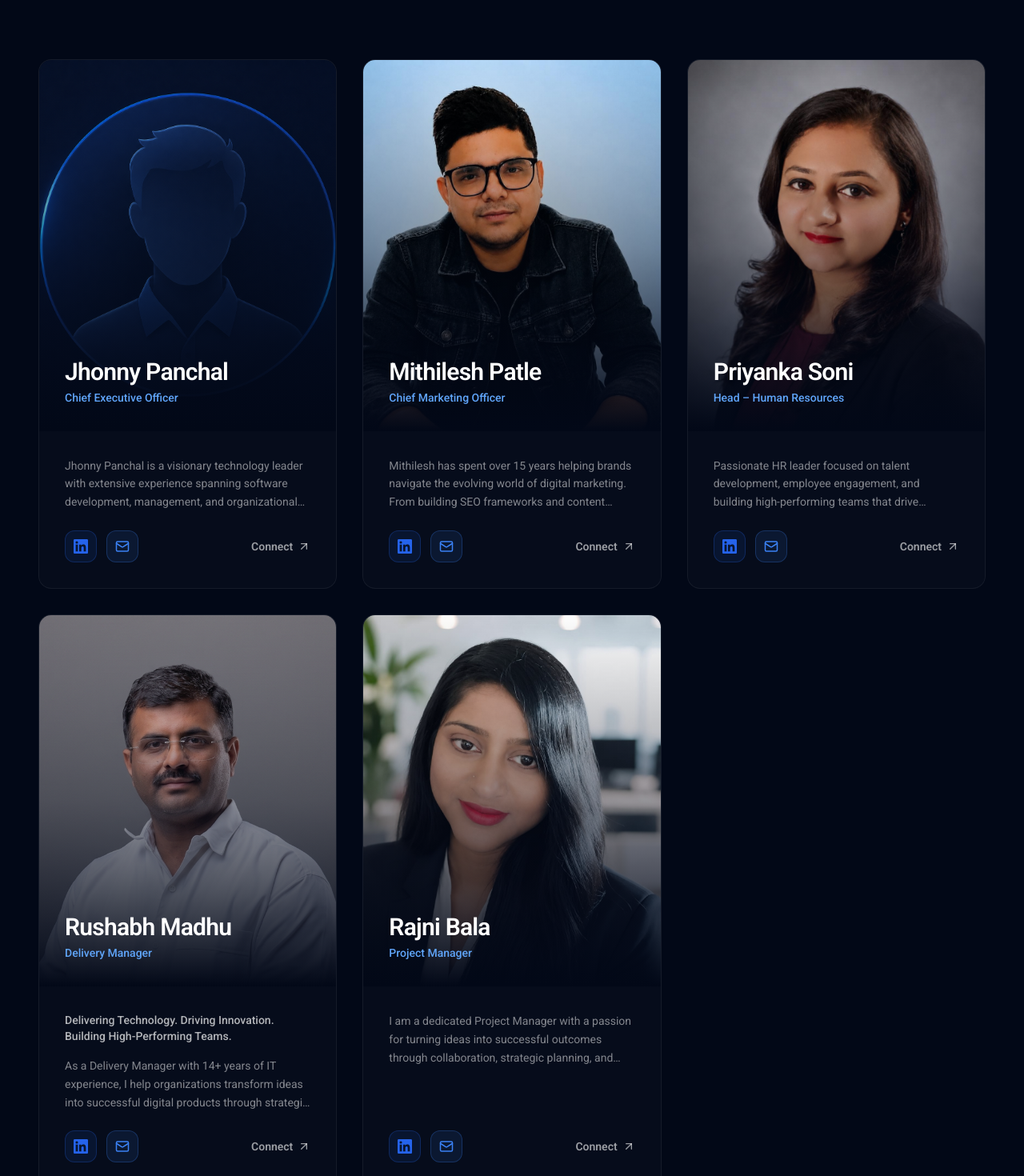
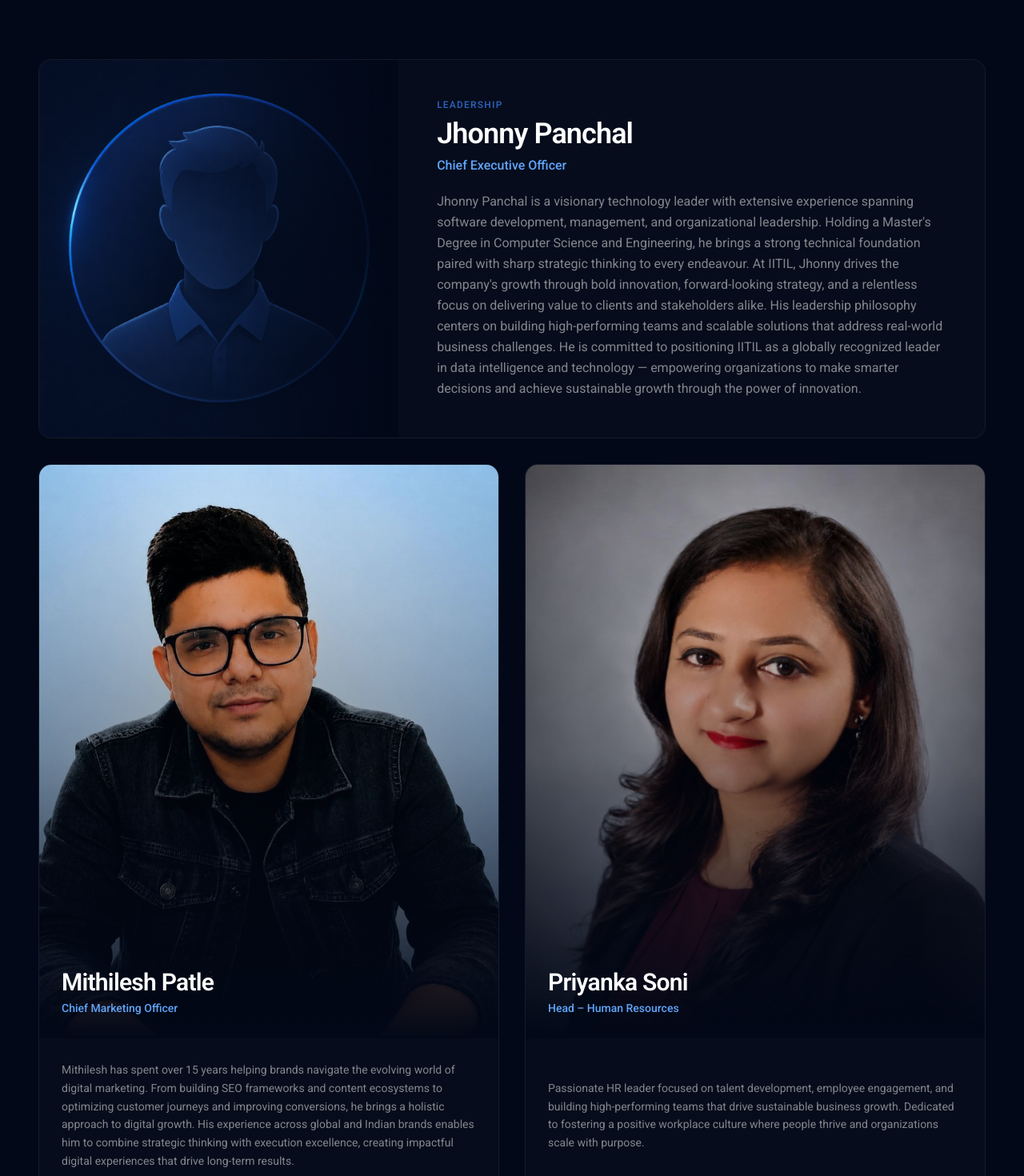
Before and after one commit to gunjan-wanjare/iitil, a Next.js app: page /team in a window 1280 px wide. Shown: the part 1000-2470 px from the top of the page at 80% size. Built offline with nearby package versions, Linux system fonts and the light colour scheme.

Commit message:
out team updates

```diff
--- a/components/team/LeadershipCard.tsx
+++ b/components/team/LeadershipCard.tsx
@@ -2,8 +2,6 @@
 
 import { memo } from "react";
 import { motion } from "framer-motion";
-import { Mail, ArrowUpRight } from "lucide-react";
-import LinkedInIcon from "@/components/ui/LinkedInIcon";
 import TeamMemberImage from "@/components/team/TeamMemberImage";
 import type { TeamMember } from "@/lib/team-data";
 import { EASE } from "@/lib/animations";
@@ -11,109 +9,122 @@ import { EASE } from "@/lib/animations";
 interface LeadershipCardProps {
   member: TeamMember;
   index: number;
+  variant?: "portrait" | "landscape";
 }
 
-const LeadershipCard = memo(function LeadershipCard({ member, index }: LeadershipCardProps) {
+const LeadershipCard = memo(function LeadershipCard({
+  member,
+  index,
+  variant = "portrait",
+}: LeadershipCardProps) {
+  const isLandscape = variant === "landscape";
+
   return (
     <motion.article
-      // Entry animation variants
       initial="hidden"
       whileInView="visible"
       viewport={{ once: true, margin: "-60px" }}
-      transition={{ delay: index * 0.1, duration: 0.7, ease: EASE }}
       variants={{
         hidden: { opacity: 0, y: 40 },
         visible: { opacity: 1, y: 0 },
       }}
-      className="group relative rounded-2xl overflow-hidden border border-white/[0.06] bg-white/[0.02]"
+      transition={{ delay: index * 0.1, duration: 0.7, ease: EASE }}
+      className={`group relative rounded-2xl overflow-hidden border border-white/[0.06] bg-white/[0.02]
+        transition-[transform,box-shadow] duration-500
+        hover:scale-[1.015]
+        hover:shadow-[inset_0_1px_0_rgba(255,255,255,0.08),0_0_0_1px_rgba(37,99,235,0.28),0_20px_40px_rgba(0,0,0,0.4)]
+        ${isLandscape ? "flex flex-col md:flex-row" : "flex flex-col"}
+      `}
+      style={{ transitionTimingFunction: "cubic-bezier(0.25,0.46,0.45,0.94)" }}
     >
-      {/* Container Motion Div - Handles the "Opening/Expanding" Effect */}
-      <motion.div
-        variants={{
-          rest: {
-            scale: 1,
-            boxShadow: "inset 0 1px 0 rgba(255,255,255,0.06), 0 0 0 1px rgba(37,99,235,0.08)"
-          },
-          hover: {
-            scale: 1.02,
-            boxShadow: "inset 0 1px 0 rgba(255,255,255,0.08), 0 0 0 1px rgba(37,99,235,0.28), 0 20px 40px rgba(0,0,0,0.4)"
+      {/* Image Container */}
+      <div
+        className={`relative overflow-hidden flex-shrink-0
+          ${isLandscape
+            ? "w-full md:w-[38%] aspect-[4/5] md:aspect-auto md:min-h-[400px]" // Increased height here
+            : "aspect-[4/5]" // Changed from 3/2 to 4/5 for more vertical height
           }
-        }}
-        initial="rest"
-        whileHover="hover"
-        animate="rest"
-        transition={{ duration: 0.4, ease: EASE }}
-        className="h-full flex flex-col"
+        `}
       >
-        <div className="relative aspect-[4/5] overflow-hidden">
-          <motion.div
-            className="absolute inset-0"
-            variants={{
-              rest: { scale: 1 },
-              hover: { scale: 1.08 }
-            }}
-            transition={{ duration: 0.5, ease: EASE }}
+        <div
+          className="absolute inset-0 group-hover:[transform:scale(1.06)] transition-transform duration-500 will-change-transform"
+          style={{ transitionTimingFunction: "cubic-bezier(0.25,0.46,0.45,0.94)" }}
         >
+          {/* Note: Ensure TeamMemberImage applies 'object-cover' internally */}
           <TeamMemberImage
             src={member.image}
             alt={`Portrait of ${member.name}`}
             name={member.name}
             priority={index < 2}
-              sizes="(max-width: 768px) 100vw, 33vw"
+            className="w-full h-full object-cover object-top"
+            sizes={
+              isLandscape
+                ? "(max-width: 768px) 100vw, 40vw"
+                : "(max-width: 768px) 100vw, 33vw"
+            }
           />
-          </motion.div>
+        </div>
 
-          <div aria-hidden className="absolute inset-0 bg-gradient-to-t from-[#020817] via-[#020817]/40 to-transparent" />
+        {/* Gradient */}
+        <div
+          aria-hidden
+          className={`absolute inset-0 ${
+            isLandscape
+              ? "bg-gradient-to-r from-transparent via-[#020817]/10 to-[#020817]"
+              : "bg-gradient-to-t from-[#020817] via-[#020817]/40 to-transparent"
+          }`}
+        />
 
-          <div className="absolute bottom-0 left-0 right-0 p-6 md:p-8">
+        {!isLandscape && (
+          <div className="absolute bottom-0 left-0 right-0 p-6 md:p-7">
             <h3 className="text-2xl md:text-3xl font-semibold text-white tracking-tight">
               {member.name}
             </h3>
-            <p className="mt-1 text-sm font-medium text-[#60a5fa]">{member.designation}</p>
+            <p className="mt-1 text-sm font-medium text-[#60a5fa]">
+              {member.designation}
+            </p>
           </div>
+        )}
       </div>
 
-        <div className="p-6 md:p-8 flex flex-col flex-grow">
-          {member.tagline && (
-            <p className="text-sm font-medium text-white/70 mb-4">{member.tagline}</p>
+      {/* Content */}
+      <div
+        className={`flex flex-col justify-center flex-grow
+          ${isLandscape ? "p-8 md:p-10 lg:p-12" : "p-6 md:p-7"}
+        `}
+      >
+        {isLandscape && (
+          <div className="mb-5">
+            <p className="text-xs font-semibold uppercase tracking-widest text-[#3b82f6]/70 mb-2">
+              Leadership
+            </p>
+            <h3 className="text-3xl md:text-4xl font-semibold text-white tracking-tight">
+              {member.name}
+            </h3>
+            <p className="mt-2 text-base font-medium text-[#60a5fa]">
+              {member.designation}
+            </p>
+          </div>
         )}
 
-          <p className="text-sm text-white/50 leading-relaxed line-clamp-3 group-hover:line-clamp-none transition-all duration-500">
+        {member.tagline && (
+          <p
+            className={`font-medium text-white/70 ${
+              isLandscape ? "text-base mb-4" : "text-sm mb-3"
+            }`}
+          >
+            {member.tagline}
+          </p>
+        )}
+
+        <p
+          className={`text-white/50 leading-relaxed ${
+            isLandscape ? "text-sm md:text-base" : "text-sm"
+          }`}
+        >
           {member.bio}
         </p>
-
-          <div className="mt-auto pt-6 flex items-center gap-3">
-            {member.linkedin && (
-              <motion.a
-                href={member.linkedin}
-                target="_blank"
-                rel="noopener noreferrer"
-                whileHover={{ scale: 1.1, rotate: 5 }}
-                className="w-10 h-10 rounded-xl flex items-center justify-center text-[#2563eb] bg-[#2563eb]/10 border border-[#2563eb]/25"
-              >
-                <LinkedInIcon size={18} />
-              </motion.a>
-            )}
-            {member.email && (
-              <motion.a
-                href={`mailto:${member.email}`}
-                whileHover={{ scale: 1.1, rotate: -5 }}
-                className="w-10 h-10 rounded-xl flex items-center justify-center text-[#3b82f6] bg-[#3b82f6]/10 border border-[#3b82f6]/25"
-              >
-                <Mail size={18} />
-              </motion.a>
-            )}
-            <motion.a
-              href="/reach-us"
-              whileHover={{ x: 4 }}
-              className="ml-auto inline-flex items-center gap-1.5 text-sm font-semibold text-white/60 hover:text-white"
-            >
-              Connect
-              <ArrowUpRight size={16} />
-            </motion.a>
       </div>
-        </div>
-      </motion.div>
     </motion.article>
   );
 });
--- a/components/team/LeadershipSection.tsx
+++ b/components/team/LeadershipSection.tsx
@@ -8,9 +8,26 @@ import LeadershipCard from "@/components/team/LeadershipCard";
 import { LEADERSHIP_MEMBERS } from "@/lib/team-data";
 import { fadeUp } from "@/lib/animations";
 
+/**
+ * Expected LEADERSHIP_MEMBERS order:
+ *  [0] CEO        → landscape hero
+ *  [1] CMO        → row 1, col 1
+ *  [2] HR Head    → row 1, col 2
+ *  [3] Delivery Mgr → row 2, col 1
+ *  [4] Project Mgr  → row 2, col 2
+ */
+
 const LeadershipSection = memo(function LeadershipSection() {
+  const [ceo, ...rest] = LEADERSHIP_MEMBERS;
+  const row1 = rest.slice(0, 2); // CMO, HR Head
+  const row2 = rest.slice(2, 4); // Delivery Manager, Project Manager
+
   return (
-    <section className="relative py-28 md:py-32 overflow-hidden" aria-labelledby="leadership-heading">
+    <section
+      className="relative py-28 md:py-32 overflow-hidden"
+      aria-labelledby="leadership-heading"
+    >
+      {/* Top glow */}
       <div
         aria-hidden
         className="absolute top-0 left-0 right-0 h-[200px] pointer-events-none"
@@ -21,6 +38,7 @@ const LeadershipSection = memo(function LeadershipSection() {
       />
 
       <div className="max-w-7xl mx-auto px-6 md:px-12">
+        {/* Section header */}
         <div className="flex flex-col items-center text-center mb-16 md:mb-20">
           <div className="mb-6">
             <PillLabel>Leadership Team</PillLabel>
@@ -43,11 +61,40 @@ const LeadershipSection = memo(function LeadershipSection() {
           </motion.p>
         </div>
 
-        <div className="grid grid-cols-1 md:grid-cols-2 lg:grid-cols-3 gap-6 lg:gap-8">
-          {LEADERSHIP_MEMBERS.map((member, i) => (
-            <LeadershipCard key={member.id} member={member} index={i} />
-          ))}
-        </div>
+        {/* CEO — full-width landscape card */}
+        {ceo && (
+          <div className="mb-6 lg:mb-8">
+            <LeadershipCard member={ceo} index={0} variant="landscape" />
+          </div>
+        )}
+
+        {/* Row 1 — CMO + HR Head */}
+        {row1.length > 0 && (
+          <div className="grid grid-cols-1 md:grid-cols-2 gap-6 lg:gap-8 mb-6 lg:mb-8">
+            {row1.map((member, i) => (
+              <LeadershipCard
+                key={member.id}
+                member={member}
+                index={i + 1}
+                variant="portrait"
+              />
+            ))}
+          </div>
+        )}
+
+        {/* Row 2 — Delivery Manager + Project Manager */}
+        {row2.length > 0 && (
+          <div className="grid grid-cols-1 md:grid-cols-2 gap-6 lg:gap-8">
+            {row2.map((member, i) => (
+              <LeadershipCard
+                key={member.id}
+                member={member}
+                index={i + 3}
+                variant="portrait"
+              />
+            ))}
+          </div>
+        )}
       </div>
     </section>
   );
--- a/components/team/TeamHero.tsx
+++ b/components/team/TeamHero.tsx
@@ -5,6 +5,7 @@ import { motion, useScroll, useTransform } from "framer-motion";
 import BlurText from "@/components/ui/BlurText";
 import PillLabel from "@/components/ui/PillLabel";
 import { EASE } from "@/lib/animations";
+import Image from "next/image";
 
 export default function TeamHero() {
   const ref = useRef<HTMLDivElement>(null);
@@ -20,6 +21,20 @@ export default function TeamHero() {
       className="relative min-h-[85vh] flex flex-col items-center justify-center overflow-hidden"
       aria-labelledby="team-hero-heading"
     >
+
+       <div className="hidden md:block md:absolute md:top-28 md:right-12 z-30 pointer-events-none">
+        <div className="pointer-events-auto">
+          <Image
+            src="/yaka_brand_logo.png"
+            alt="Yaka Brand Logo"
+            width={80}
+            height={40}
+            priority
+            className="w-20 h-auto"
+          />
+        </div>
+      </div>
+
       <motion.div
         style={{ y: bgY }}
         className="absolute inset-0 pointer-events-none will-change-transform"
```
Lines whose indentation alone changed are shown as unchanged.
